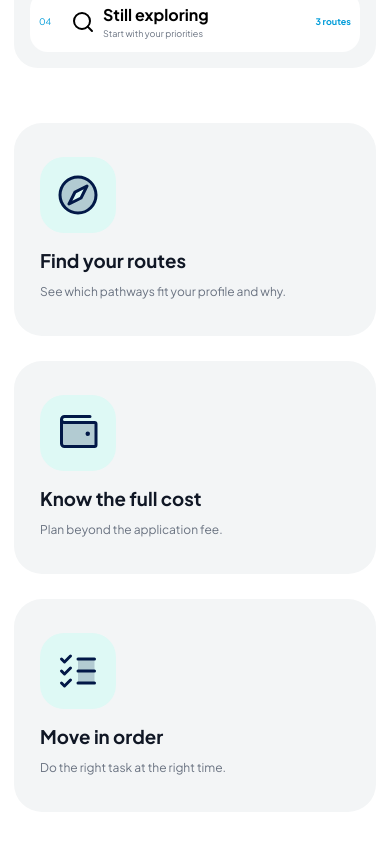
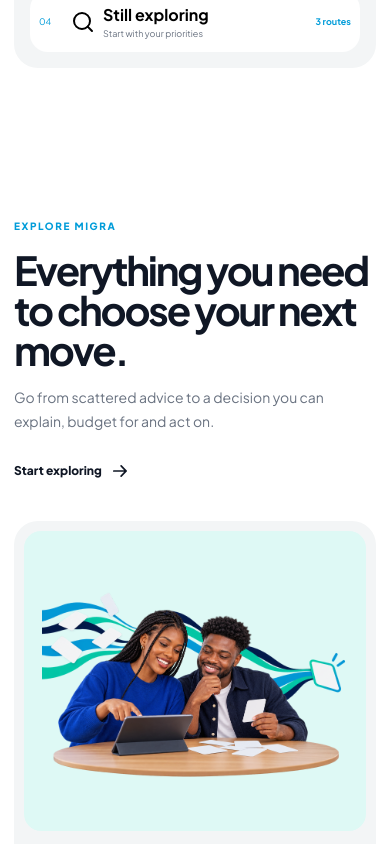
Before and after one commit to jettythegeek/migra, a Next.js app: page / in a window 390 px wide. Shown: the part 2340-3184 px from the top of the page. Built offline with nearby package versions, Linux system fonts and the light colour scheme.

Commit message:
Remove migration benefits cards

```diff
--- a/app/globals.css
+++ b/app/globals.css
@@ -467,22 +467,6 @@
   font-size: 9px;
   color: var(--muted);
   margin-top: 3px;
-}
-.benefits {
-  display: grid;
-  grid-template-columns: repeat(3, 1fr);
-  gap: 55px;
-  padding-top: 55px;
-}
-.benefits svg {
-  color: var(--teal2);
-}
-.benefits h3 {
-  margin: 14px 0 6px;
-}
-.benefits p {
-  font-size: 12px;
-  color: var(--muted);
 }
 .moving {
   min-height: 720px;
@@ -1128,10 +1112,6 @@
     padding: 13px 9px;
     grid-template-columns: 20px 20px 1fr auto;
   }
-  .benefits {
-    grid-template-columns: 1fr;
-    gap: 25px;
-  }
   .moving {
     min-height: 680px;
   }
--- a/app/page.tsx
+++ b/app/page.tsx
@@ -22,12 +22,9 @@
 import {
   ArrowRight as PhosphorArrowRight,
   Briefcase as PhosphorBriefcase,
-  Compass,
   GraduationCap as PhosphorGraduationCap,
-  ListChecks,
   MapPin,
   UsersThree,
-  Wallet,
 } from "@phosphor-icons/react";
 import { AnimatePresence, motion } from "motion/react";
 import { useState } from "react";
@@ -571,29 +568,6 @@
             })}
           </div>
         </div>
-        <div className="benefits">
-          <div>
-            <span className="benefit-icon">
-              <Compass size={48} weight="duotone" />
-            </span>
-            <h3>Find your routes</h3>
-            <p>See which pathways fit your profile and why.</p>
-          </div>
-          <div>
-            <span className="benefit-icon">
-              <Wallet size={48} weight="duotone" />
-            </span>
-            <h3>Know the full cost</h3>
-            <p>Plan beyond the application fee.</p>
-          </div>
-          <div>
-            <span className="benefit-icon">
-              <ListChecks size={48} weight="duotone" />
-            </span>
-            <h3>Move in order</h3>
-            <p>Do the right task at the right time.</p>
-          </div>
-        </div>
       </section>
       <section className="explore wrap" id="explore">
         <header className="explore-intro">
--- a/app/refinements.css
+++ b/app/refinements.css
@@ -30,37 +30,10 @@
   border-radius: 99px;
   padding: 12px 18px;
 }
-.benefits > div {
-  background: var(--soft);
-  border-radius: 28px;
-  padding: 14px 22px 28px;
-}
-.benefit-icon {
-  width: 86px;
-  height: 86px;
-  margin: 28px 8px 20px;
-  border-radius: 24px;
-  display: grid;
-  place-items: center;
-  background: var(--mint);
-  color: var(--navy);
-}
-.benefit-icon svg {
-  width: 48px;
-  height: 48px;
-  color: var(--navy);
-}
 .custom-art {
   width: 100%;
   height: auto;
   display: block;
-}
-.benefits .custom-art {
-  height: 225px;
-}
-.benefits h3,
-.benefits p {
-  padding-inline: 8px;
 }
 .destinations {
   padding: 120px 0 130px;
@@ -623,9 +596,6 @@
   .about-editorial {
     height: 500px;
   }
-  .benefits .custom-art {
-    height: 190px;
-  }
   .steps .custom-art {
     height: 350px;
   }
@@ -694,12 +664,6 @@
   .about-editorial {
     height: 390px;
     border-radius: 24px;
-  }
-  .benefits > div {
-    padding: 12px 18px 25px;
-  }
-  .benefits .custom-art {
-    height: 230px;
   }
   .steps .custom-art {
     height: 280px;
@@ -823,11 +787,6 @@
   }
 }
 @media (max-width: 620px) {
-  .benefit-icon {
-    width: 76px;
-    height: 76px;
-    margin: 22px 8px 16px;
-  }
   .explore > header {
     display: flex;
     flex-direction: column;
```
